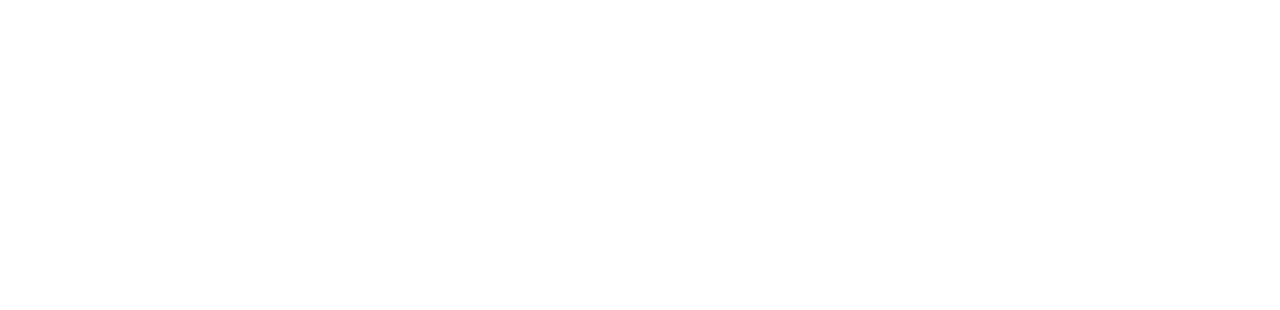
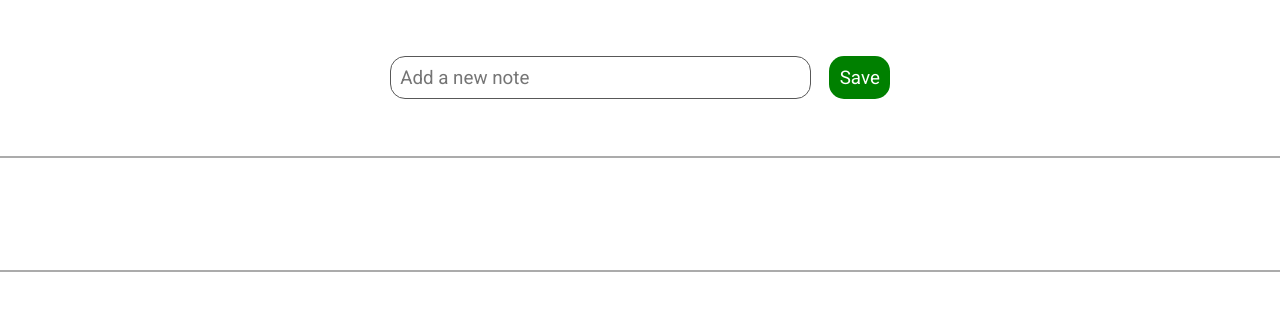
Before and after one commit to andresdhn/OneNote-lite, a React (Create React App) app: page / in a window 1280 px wide. Shown: the top 310 px of the page. Built offline with nearby package versions, Linux system fonts and the light colour scheme.

Commit message:
Styles Header and Header Form

```diff
--- a/src/components/Header.js
+++ b/src/components/Header.js
@@ -3,6 +3,8 @@
 //
 export default props => (
     <section id="header">
-        <HeaderForm />
+        <div className="container">
+            <HeaderForm />
+        </div>
     </section>
 )
--- a/src/components/HeaderForm.js
+++ b/src/components/HeaderForm.js
@@ -18,11 +18,18 @@
             <div id="HeaderForm">
                 <form onSubmit={e => this.handleSubmit(e)}>
                     <div className="form__group">
-                        <imput
+                        <input
+                            type="text"
                             className="form__control"
+                            placeholder="Add a new note"
                             onChange={e =>
                                 this.setState({ notename: e.target.value })
                             }
+                        />
+                        <input
+                            type="submit"
+                            className="form__control"
+                            value="Save"
                         />
                     </div>
                 </form>
--- a/src/styles/_base.scss
+++ b/src/styles/_base.scss
@@ -14,12 +14,13 @@
     background-color: $color-white;
 }
 
-img {
-    max-width: 100%;
+main {
+    width: 100%;
+    height: 100%;
 }
 
 section {
-    padding: 5em 0;
+    padding: 3em 0;
 }
 
 .container {
@@ -28,26 +29,3 @@
     max-width: 1280px;
     padding: 0 5%;
 }
-
-.grid {
-    display: block;
-
-    @media screen and (min-width: $sm) {
-        display: flex;
-        justify-content: space-between;
-        align-items: center;
-
-        .grid__cell {
-            flex: 1;
-            width: auto;
-
-            &:not(:last-child) {
-                padding-right: 1em;
-            }
-        }
-    }
-
-    .grid__cel {
-        margin-bottom: 1em;
-    }
-}
--- /dev/null
+++ b/src/styles/components/Header.scss
@@ -0,0 +1,3 @@
+#header {
+    border-bottom: 2px solid rgba($color-gray, 0.5);
+}
--- /dev/null
+++ b/src/styles/components/HeaderForm.scss
@@ -0,0 +1,34 @@
+.form__group {
+    display: flex;
+    width: 100%;
+    align-items: center;
+    justify-content: center;
+}
+
+.form__control {
+    display: block;
+    padding: 0.5em;
+    margin: 0 0.5em;
+    border-radius: 15px;
+    outline: none;
+
+    &[type='text'] {
+        width: 100%;
+        min-width: 100px;
+        max-width: 400px;
+        border: 1px solid $color-gray;
+        background-color: $color-white;
+        color: $color-text;
+    }
+
+    &[type='submit'] {
+        border: 1px solid transparent;
+        background-color: green;
+        color: $color-white;
+
+        &:hover {
+            background-color: rgba(0, 150, 0, 0.5);
+            color: $color-text;
+        }
+    }
+}
--- a/src/styles/index.scss
+++ b/src/styles/index.scss
@@ -3,3 +3,7 @@
 @import 'normalize';
 @import 'base';
 @import 'typography';
+
+// components
+@import 'components/Header';
+@import 'components/HeaderForm';
```
